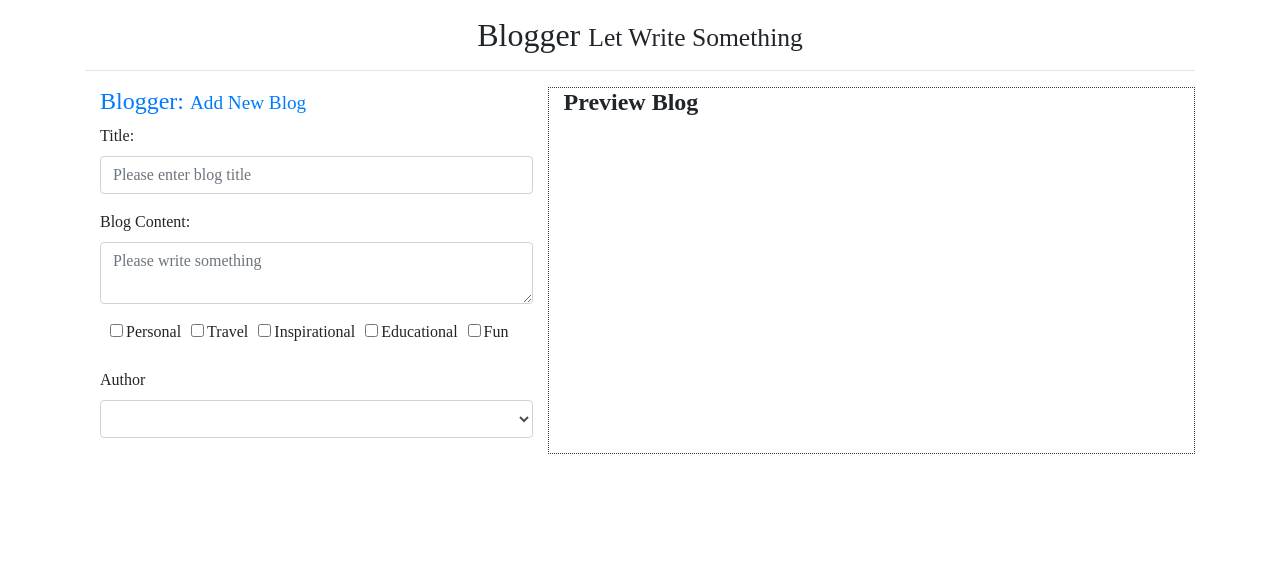
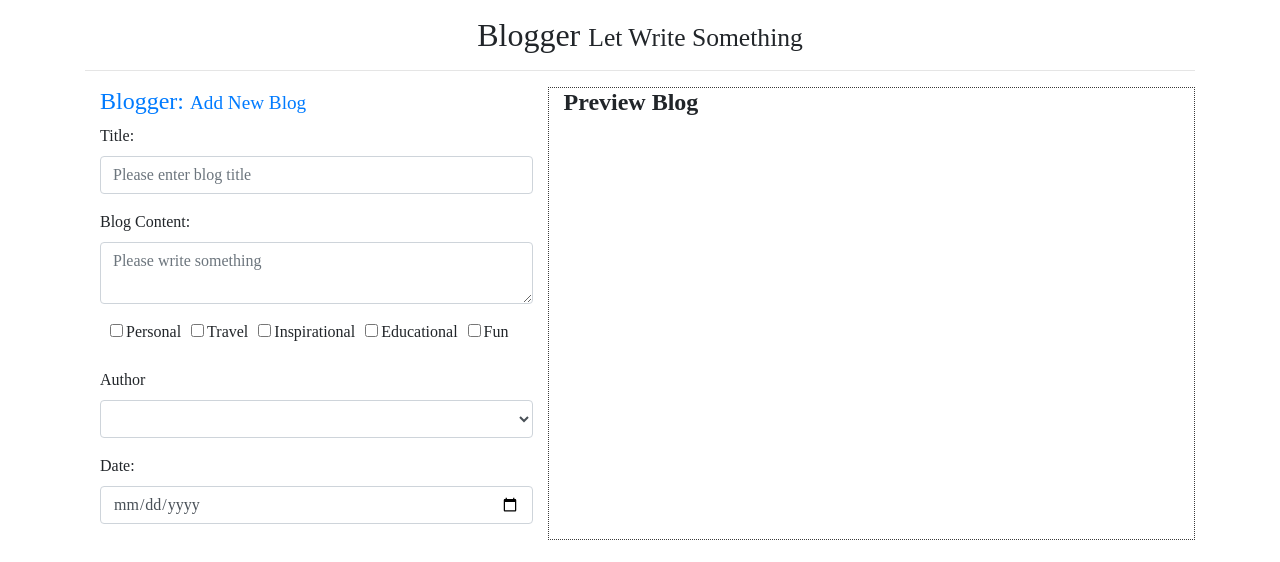
Before and after one commit to aakritsubedi/learning-vuejs, a Vue app: page /advance/inputBinding in a window 1280 px wide. Shown: the top 562 px of the page. Built offline with nearby package versions, Linux system fonts and the light colour scheme.

Commit message:
Input Binding: Input[date] Fields

```diff
--- a/src/components/20InputBinding/20AddBlog.vue
+++ b/src/components/20InputBinding/20AddBlog.vue
@@ -49,10 +49,15 @@
                 <option v-for="author in authors" :key="author">{{ author }}</option>
               </select>
             </div>
+            <div class="form-group">
+              <label for="title">Date:</label>
+              <input type="date" class="form-control" v-model.lazy="blog.date" required />
+            </div>
           </form>
         </div>
-        <div class="col-md-7" id="preview">
+        <div class="col-md-7 clearfix" id="preview">
           <h4 class="font-weight-bold">Preview Blog</h4>
+          <span class="float-right">{{blog.date}}</span>
           <h3>{{ blog.title }}</h3>
           <p id="blog-content">{{ blog.content }}</p>
           <ul id="preview-categories">
@@ -74,9 +79,15 @@ export default {
         title: "",
         content: "",
         categories: [],
-        author: ""
+        author: "",
+        date: ""
       },
-      authors: ['AAkrit Subedi', 'The Net Ninja', 'Traversy Media', 'The newBostron']
+      authors: [
+        "AAkrit Subedi",
+        "The Net Ninja",
+        "Traversy Media",
+        "The newBostron"
+      ]
     };
   }
 };
@@ -94,12 +105,12 @@ export default {
   width: auto;
   margin: 0 5px;
   padding: 2px 8px;
-  border: 1px solid #2C3335;
+  border: 1px solid #2c3335;
 }
 #preview-categories li:hover {
   color: #ffffff;
-  background-color: #2C3335;
-  border: 1px dotted #DAE0E2;
+  background-color: #2c3335;
+  border: 1px dotted #dae0e2;
 }
 
 #blog-content {
```
